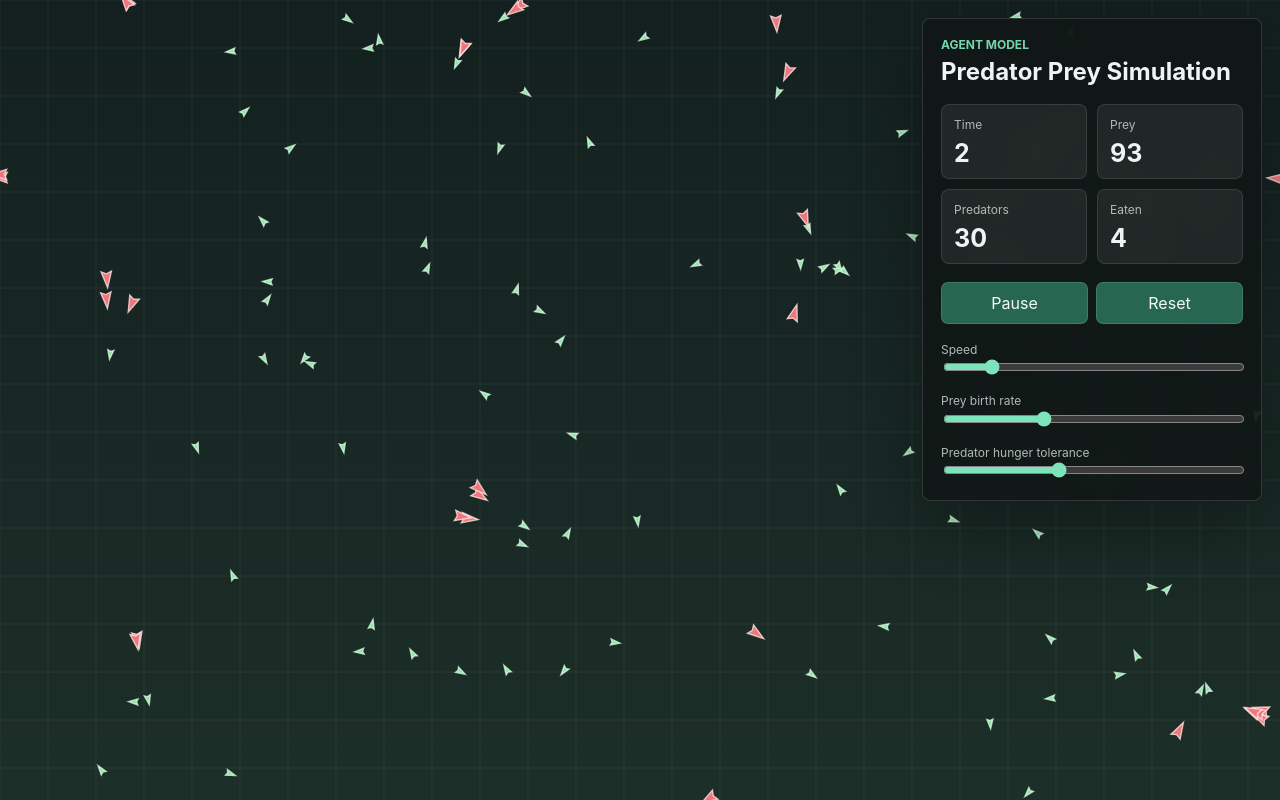
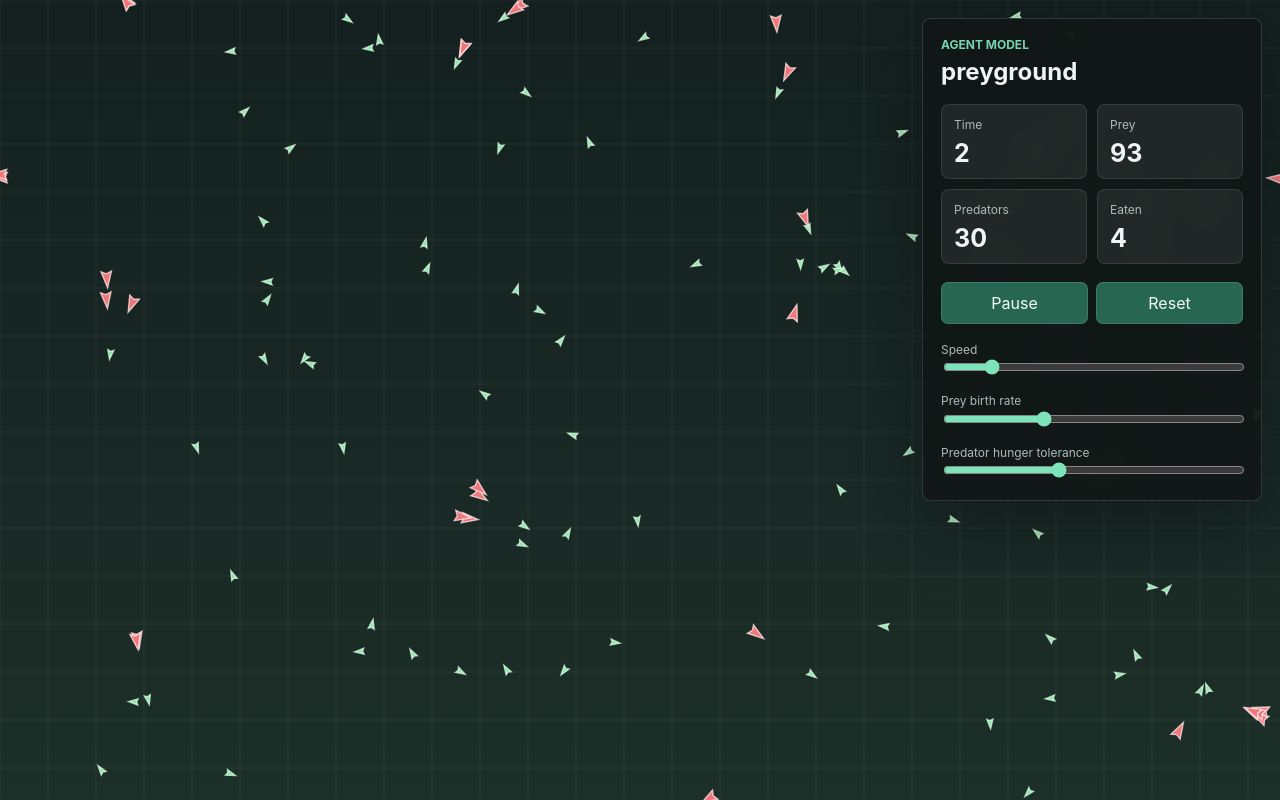
Before and after one commit to tamiroh/preyground, a website built with Vite: page index.html in a window 1280 px wide. Built offline with nearby package versions, Linux system fonts and the light colour scheme; animation ran at ten frames a second.

Commit message:
Rename package

```diff
--- a/index.html
+++ b/index.html
@@ -3,7 +3,7 @@
   <head>
     <meta charset="UTF-8" />
     <meta name="viewport" content="width=device-width, initial-scale=1.0" />
-    <title>Predator Prey Lab</title>
+    <title>preyground</title>
   </head>
   <body>
     <main id="app">
@@ -11,7 +11,7 @@
       <aside class="panel">
         <header>
           <p class="eyebrow">Agent Model</p>
-          <h1>Predator Prey Simulation</h1>
+          <h1>preyground</h1>
         </header>
 
         <section class="stats-grid" aria-label="simulation stats">
--- a/package.json
+++ b/package.json
@@ -1,5 +1,5 @@
 {
-  "name": "foo",
+  "name": "preyground",
   "version": "0.1.0",
   "private": true,
   "type": "module",
--- a/vite.config.ts
+++ b/vite.config.ts
@@ -1,5 +1,5 @@
 import { defineConfig } from "vite";
 
 export default defineConfig({
-  base: "/foo/",
+  base: "/preyground/",
 });
```
Also changed, not shown: README.md, 1 other file.
